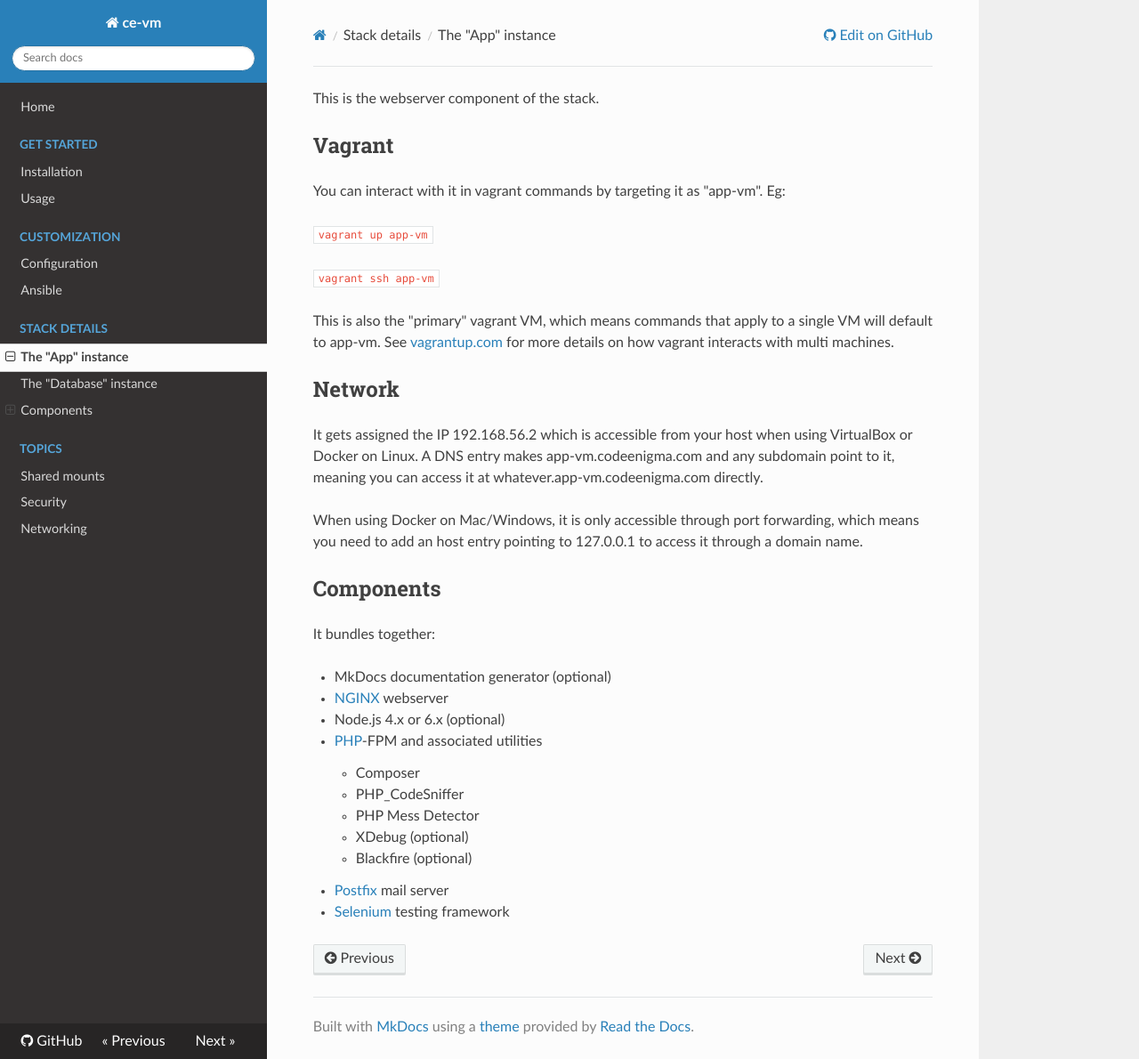
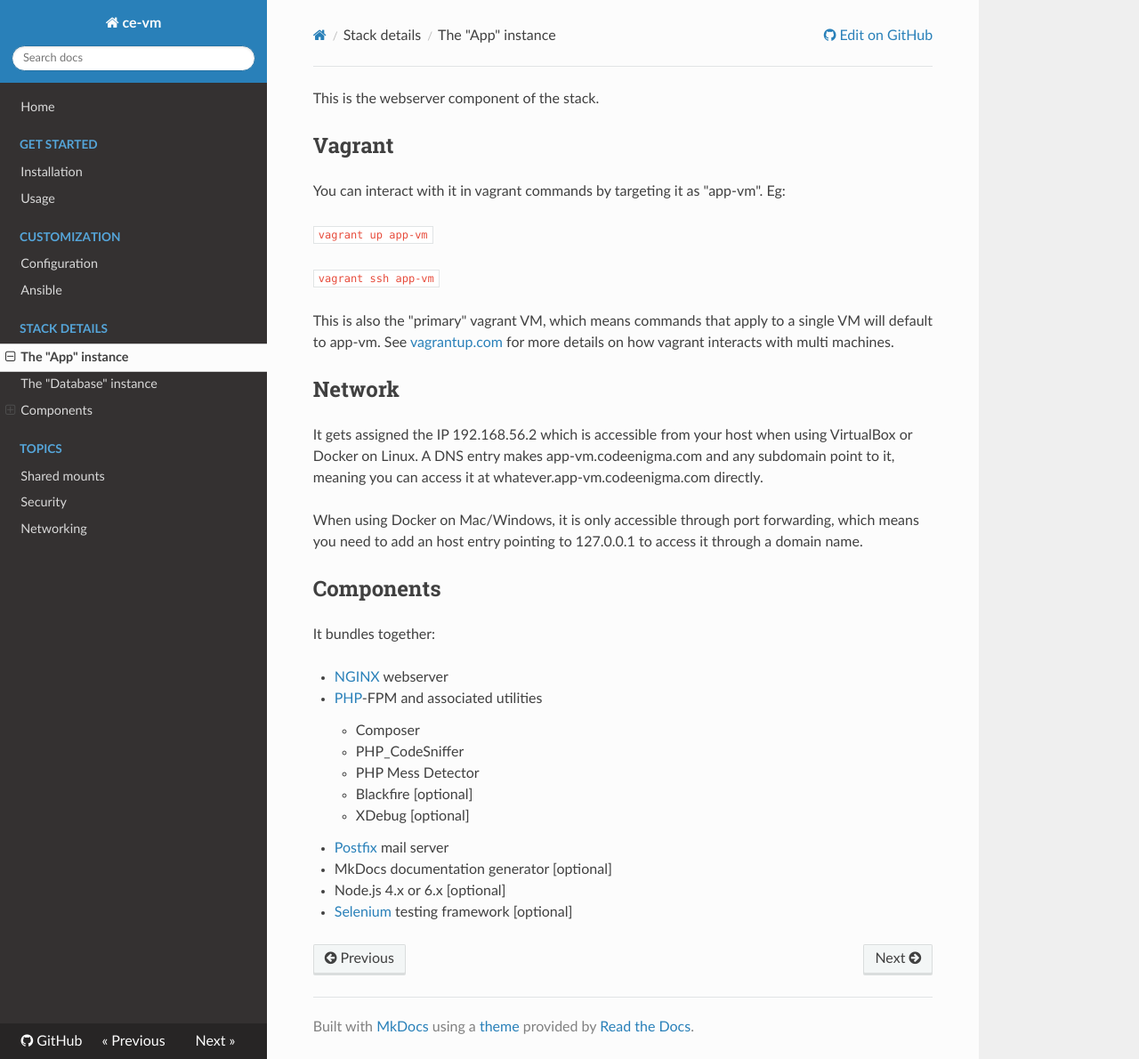
Before and after one commit to codeenigma/ce-vm, an MkDocs documentation site: the page built from docs/stack/app.md, in a window 1280 px wide and 1190 px high. Shown: the whole window at 89% size. Built offline with MkDocs 1.6.1, drawn with Linux system fonts in a browser that asks for light colours; nearby versions of some CDN libraries; old or Windows-style settings are respelled for this version of MkDocs.

```diff
--- a/config.yml
+++ b/config.yml
@@ -37,6 +37,10 @@ memcached: yes
 
 # Whether to install MkDocs documentation generator on app-vm.
 mkdocs: no
+
+# Whether to install Apache Solr.
+solr: yes
+solr_version: 4.6.1
 
 # Whether to install the Selenium test framework.
 selenium: no
--- a/docs/stack/app.md
+++ b/docs/stack/app.md
@@ -21,14 +21,14 @@ When using Docker on Mac/Windows, it is only accessible through port forwarding,
 
 It bundles together:
 
-- MkDocs documentation generator (optional)
 - [NGINX](components/nginx.md) webserver
-- Node.js 4.x or 6.x (optional)
 - [PHP](components/php.md)-FPM and associated utilities
     - Composer
     - PHP_CodeSniffer
     - PHP Mess Detector
-    - XDebug (optional)
-    - Blackfire (optional)
+    - Blackfire [optional]
+    - XDebug [optional]
 - [Postfix](components/postfix.md) mail server
-- [Selenium](components/selenium.md) testing framework
+- MkDocs documentation generator [optional]
+- Node.js 4.x or 6.x [optional]
+- [Selenium](components/selenium.md) testing framework [optional]
```
Also changed, not shown: docs/stack/components/solr.md (added, +35 -0 lines), docs/stack/db.md (+2 -1 lines), 6 other files.
